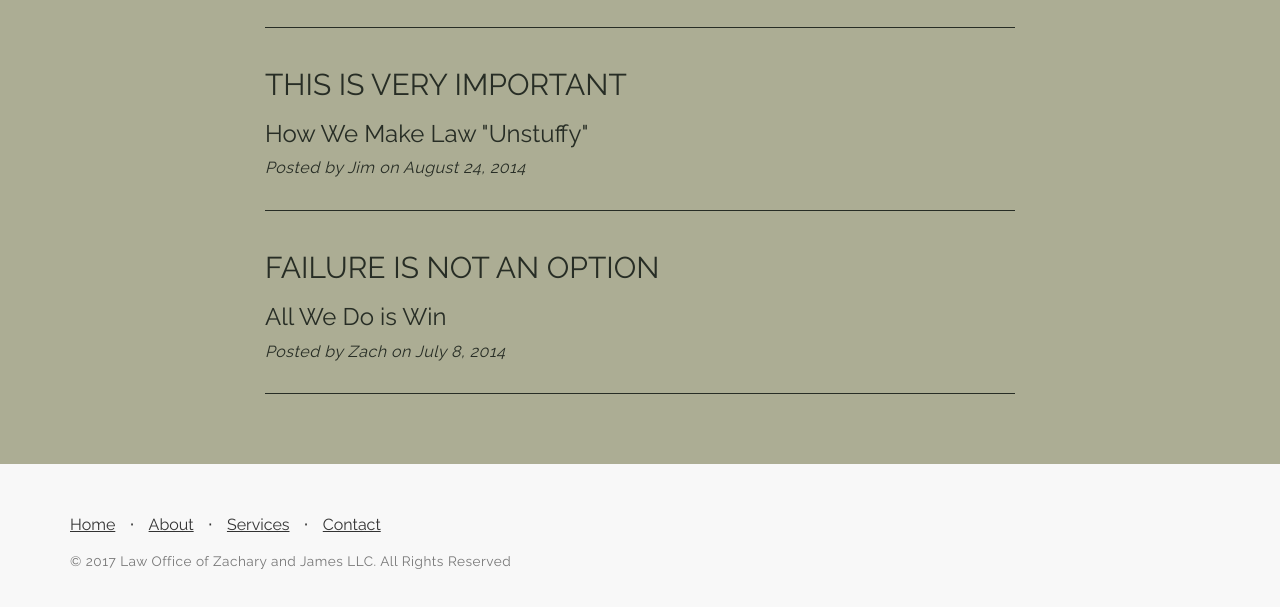
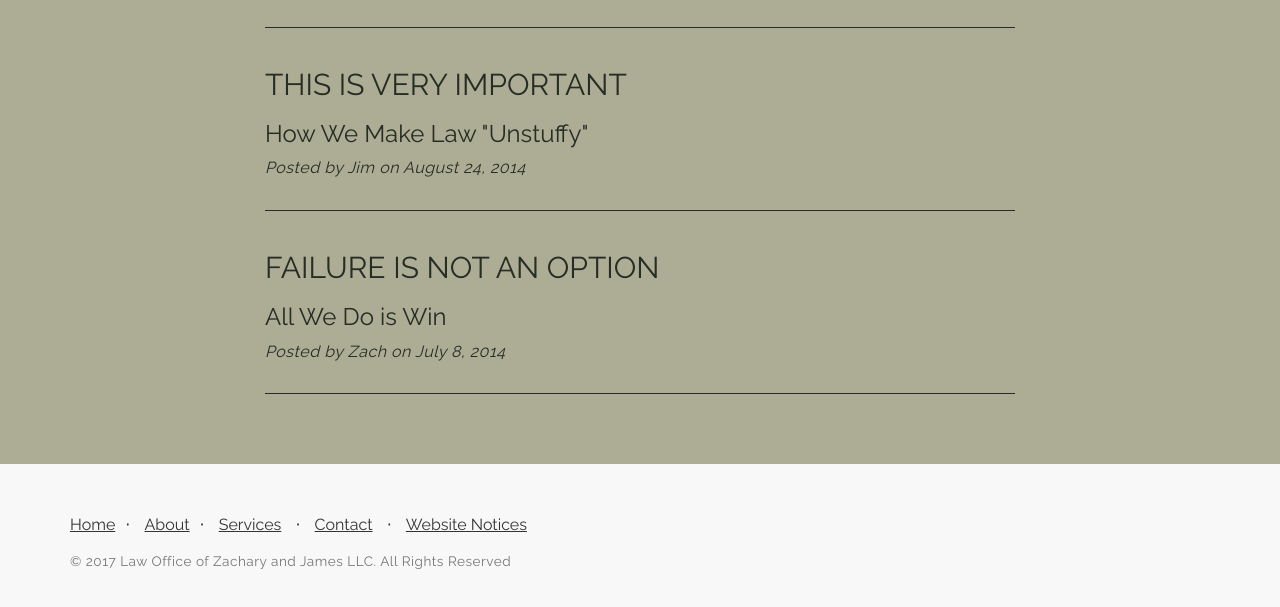
Before and after one commit to tworiversweb/mock5, a plain HTML site: page blog.html in a window 1280 px wide. Shown: the part 751-1358 px from the top of the page. Drawn offline with Linux system fonts and the light colour scheme.

Commit message:
update navbar and footer

```diff
--- a/blog.html
+++ b/blog.html
@@ -62,6 +62,9 @@
                   </li>
                   <li>
                       <a href="index.html#news">NEWS &amp; RESOURCES</a>
+                  </li>
+                  <li>
+                      <a href="blog.html">BLOG</a>
                   </li>
               </ul>
             </div>
@@ -161,21 +164,13 @@
               <div class="row">
                   <div class="col-lg-12">
                       <ul class="list-inline">
-                          <li>
-                              <a href="index.html#">Home</a>
-                          </li>
-                          <li class="footer-menu-divider">&sdot;</li>
-                          <li>
-                              <a href="index.html#about">About</a>
-                          </li>
-                          <li class="footer-menu-divider">&sdot;</li>
-                          <li>
-                              <a href="index.html#services">Services</a>
-                          </li>
-                          <li class="footer-menu-divider">&sdot;</li>
-                          <li>
-                              <a href="index.html#contact">Contact</a>
-                          </li>
+                        <li><a href="#">Home</a></li><li class="footer-menu-divider">&sdot;</li>
+                        <li><a href="#about">About</a></li><li class="footer-menu-divider">&sdot;</li>
+                        <li><a href="#services">Services</a></li>
+                        <li class="footer-menu-divider">&sdot;</li>
+                        <li><a href="#contact">Contact</a></li>
+                        <li class="footer-menu-divider">&sdot;</li>
+                        <li><a href="notices.html">Website Notices</a></li>
                       </ul>
                       <p class="copyright text-muted small">&copy; 2017 Law Office of Zachary and James LLC. All Rights Reserved</p>
                   </div>
--- a/css/landing-page.css
+++ b/css/landing-page.css
@@ -340,9 +340,10 @@ h3,
 }
 
 .well3 {
-    background-color: rgba(4, 20, 30, 0.95);
+    background-color: #acad94;
     background-size: cover;
     margin: 50px;
+    color: #272d25;
 }
 
 .building {
```
Also changed, not shown: consultation.html (+4 -1 lines), directions.html (+4 -1 lines), fees.html (+4 -1 lines), notices.html (+3 -0 lines), payment.html (+3 -0 lines).
